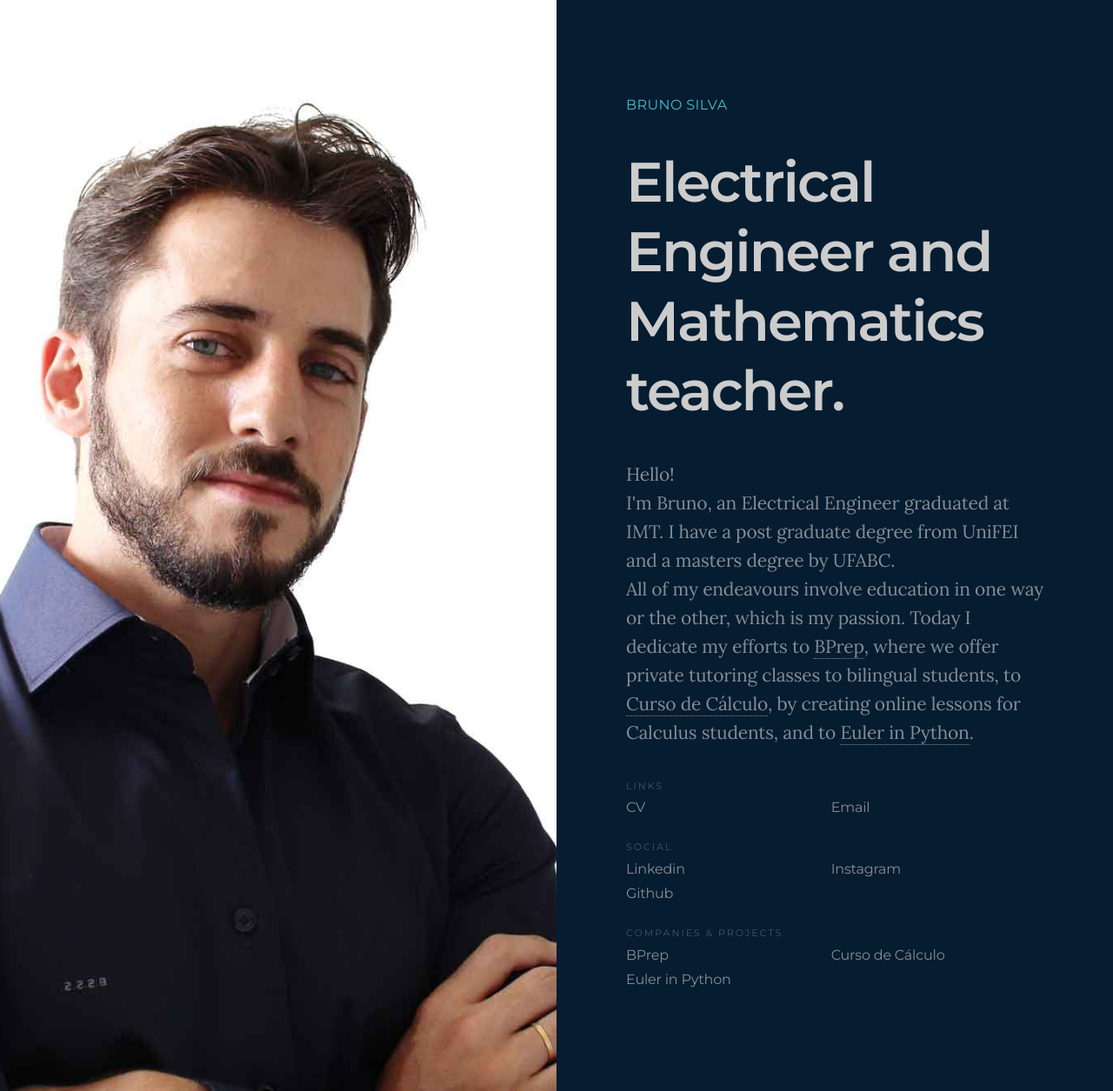
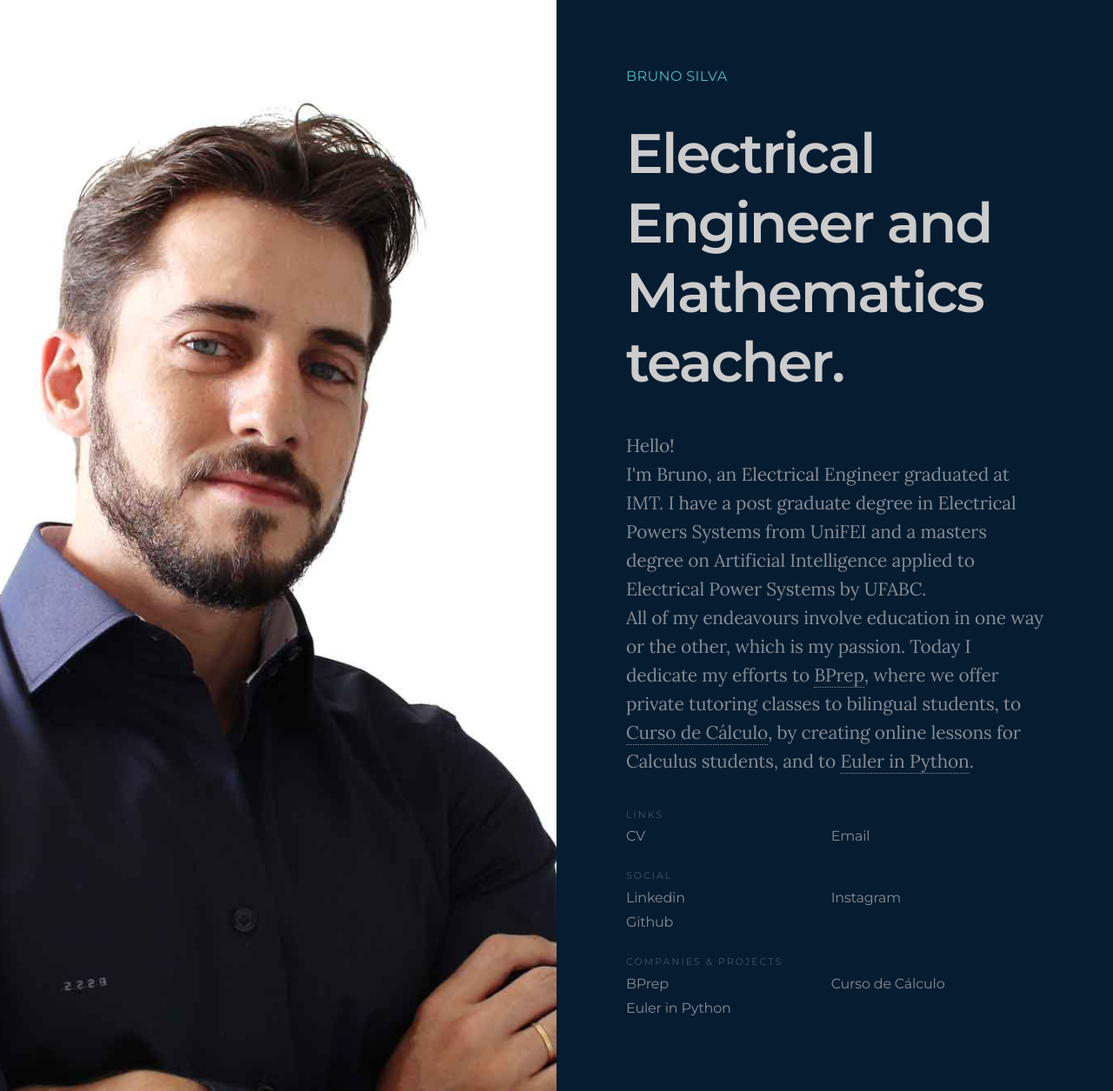
Before and after one commit to bru1987/bru1987.github.io, a Jekyll site: the page built from index.html, in a window 1280 px wide. Shown: the whole page at 87% size. Built offline with Jekyll 4.4.1, drawn with Linux system fonts in a browser that asks for light colours.

Commit message:
Update index.html

```diff
--- a/index.html
+++ b/index.html
@@ -57,7 +57,7 @@
 
 			<div class="split-bio">
 
-				<p>Hello!</br> I'm Bruno, an Electrical Engineer graduated at IMT. I have a post graduate degree from UniFEI and a masters degree by UFABC. </br>All of my endeavours involve education in one way or the other, which is my passion. Today I dedicate my efforts to <a href="http://www.bprep.com.br">BPrep</a>, where we offer private tutoring classes to bilingual students, to <a href="http://www.cursodecalculo.com.br">Curso de Cálculo</a>, by creating online lessons for Calculus students, and to <a href="http://www.eulerinpython.com">Euler in Python</a>.</p>
+				<p>Hello!</br> I'm Bruno, an Electrical Engineer graduated at IMT. I have a post graduate degree in Electrical Powers Systems from UniFEI and a masters degree on Artificial Intelligence applied to Electrical Power Systems by UFABC. </br>All of my endeavours involve education in one way or the other, which is my passion. Today I dedicate my efforts to <a href="http://www.bprep.com.br">BPrep</a>, where we offer private tutoring classes to bilingual students, to <a href="http://www.cursodecalculo.com.br">Curso de Cálculo</a>, by creating online lessons for Calculus students, and to <a href="http://www.eulerinpython.com">Euler in Python</a>.</p>
 
 			</div>
 
```
